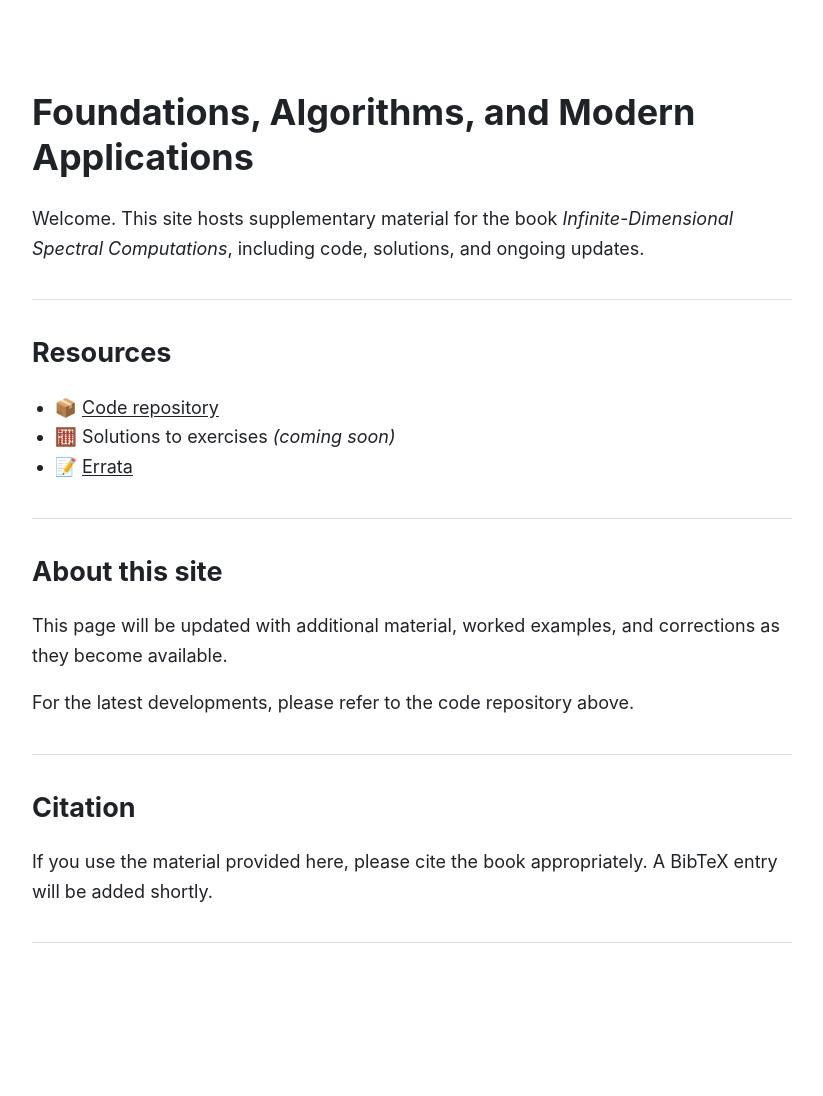
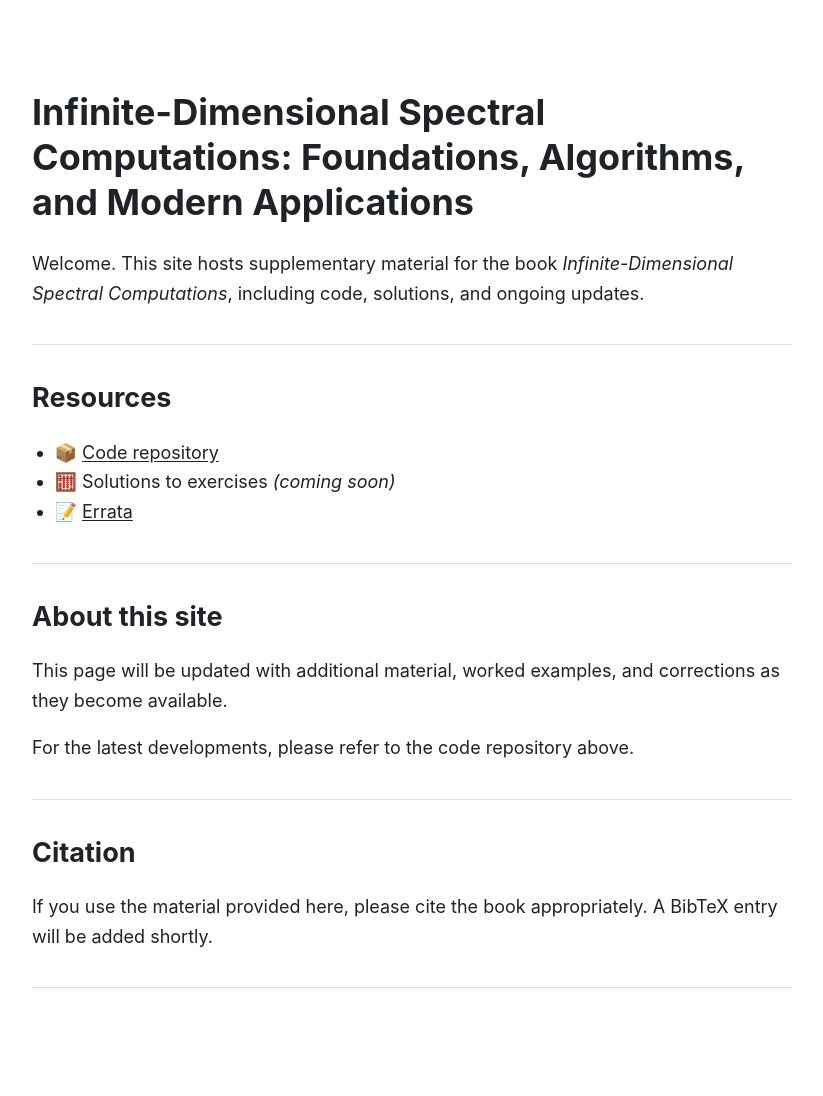
Before and after one commit to MColbrook/spectralcomputations, a Jekyll site: the page built from index.md, in a window 1280 px wide. Shown: the whole page, without its empty margins (228-1051 px from the left). Built offline with Jekyll 4.4.1, drawn with Linux system fonts in a browser that asks for light colours; before the commit the page ends 1051 px from its top, so only the background shows below that.

Commit message:
Update index.md

```diff
--- a/index.md
+++ b/index.md
@@ -3,7 +3,7 @@ layout: default
 title: Home
 ---
 
-# Foundations, Algorithms, and Modern Applications
+# Infinite-Dimensional Spectral Computations: Foundations, Algorithms, and Modern Applications
 
 Welcome. This site hosts supplementary material for the book *Infinite-Dimensional Spectral Computations*, including code, solutions, and ongoing updates.
 
```
